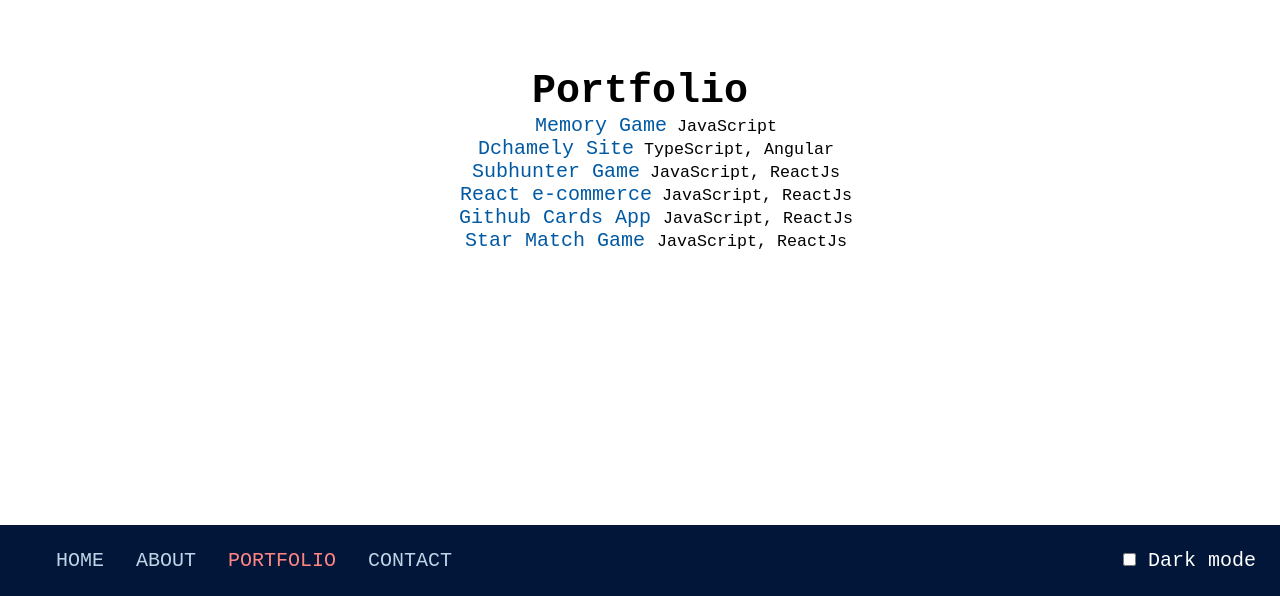
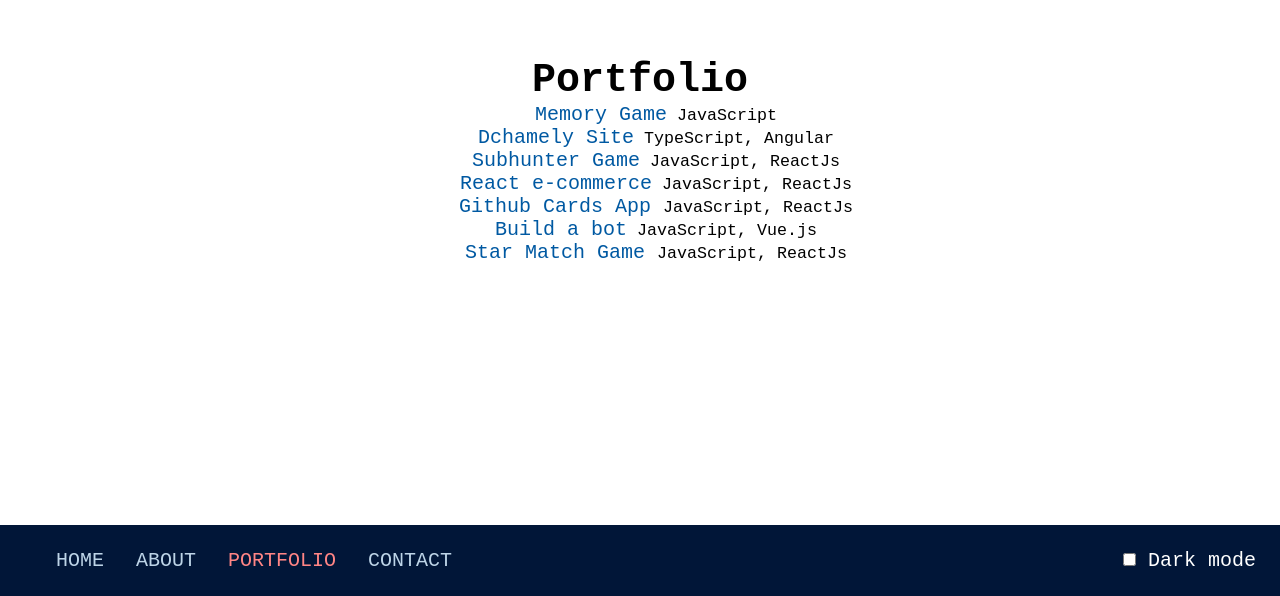
Before and after one commit to YarodCha/YarodCha.github.io, a React (Create React App) app: page /portfolio in a window 1280 px wide. Shown: the part 204-800 px from the top of the page. Built offline with nearby package versions, Linux system fonts and the light colour scheme.

Commit message:
Add build a bot a data.json

```diff
--- a/src/assets/data.json
+++ b/src/assets/data.json
@@ -26,6 +26,11 @@
             "languages": "JavaScript,ReactJs"
         },
         {
+            "title": "Build a bot",
+            "link": "https://yarodcha.github.io/build-a-bot/",
+            "languages": "JavaScript,Vue.js"
+        },
+        {
             "title": "Star Match Game",
             "link": "/StarMatchGame",
             "languages": "JavaScript,ReactJs"
--- a/src/components/Portfolio.jsx
+++ b/src/components/Portfolio.jsx
@@ -3,7 +3,7 @@ import data from '../assets/data.json';
 
 export default function Portfolio() {
   let projects = data.projects;
-  const mediaQuery = window.matchMedia('(max-width: 400px)');
+  const mediaQuery = window.matchMedia('(max-width: 420px)');
 
   function generateProjectListElement(project) {
     const listLanguages = project.languages.split(',');
```
